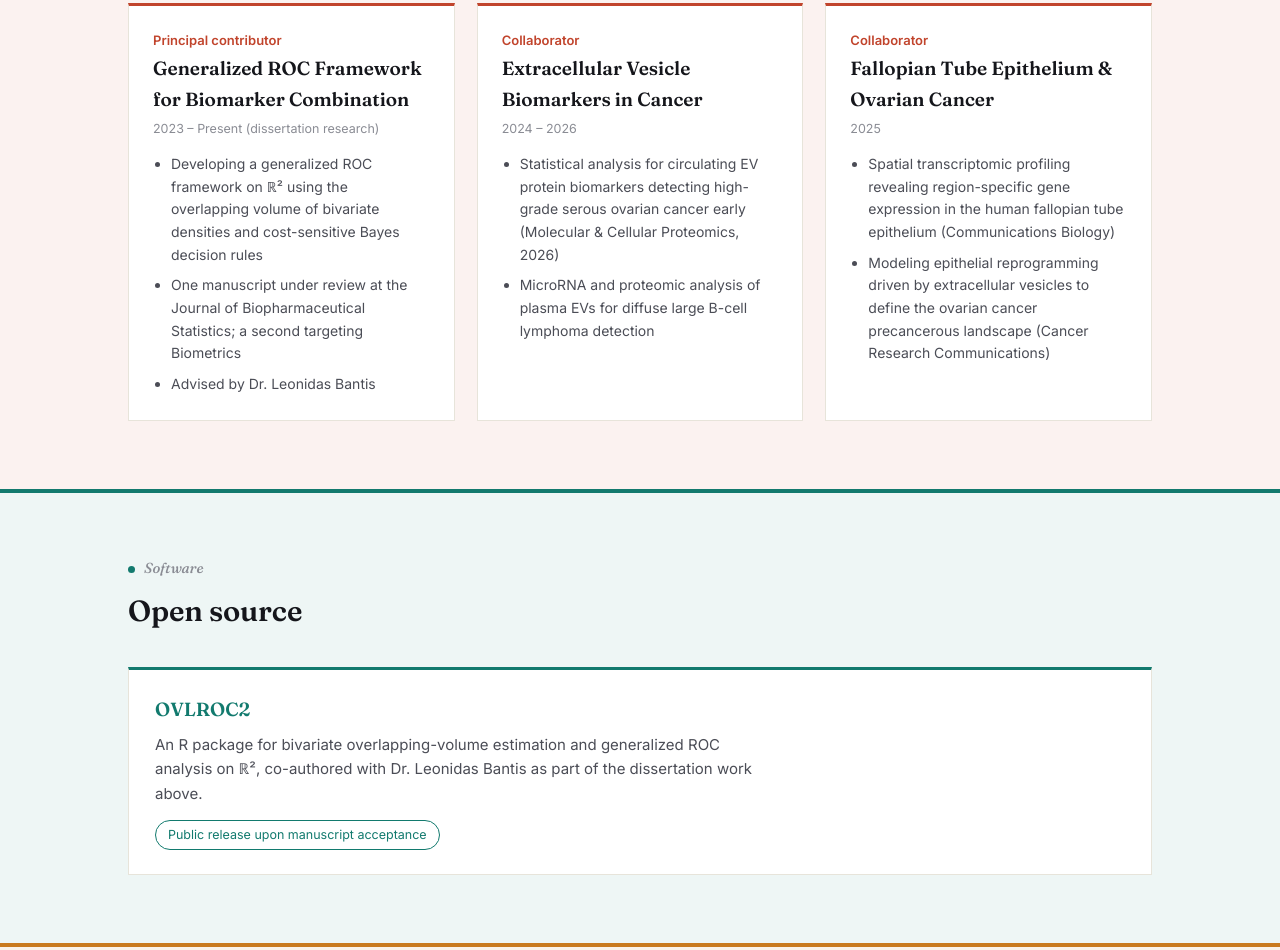
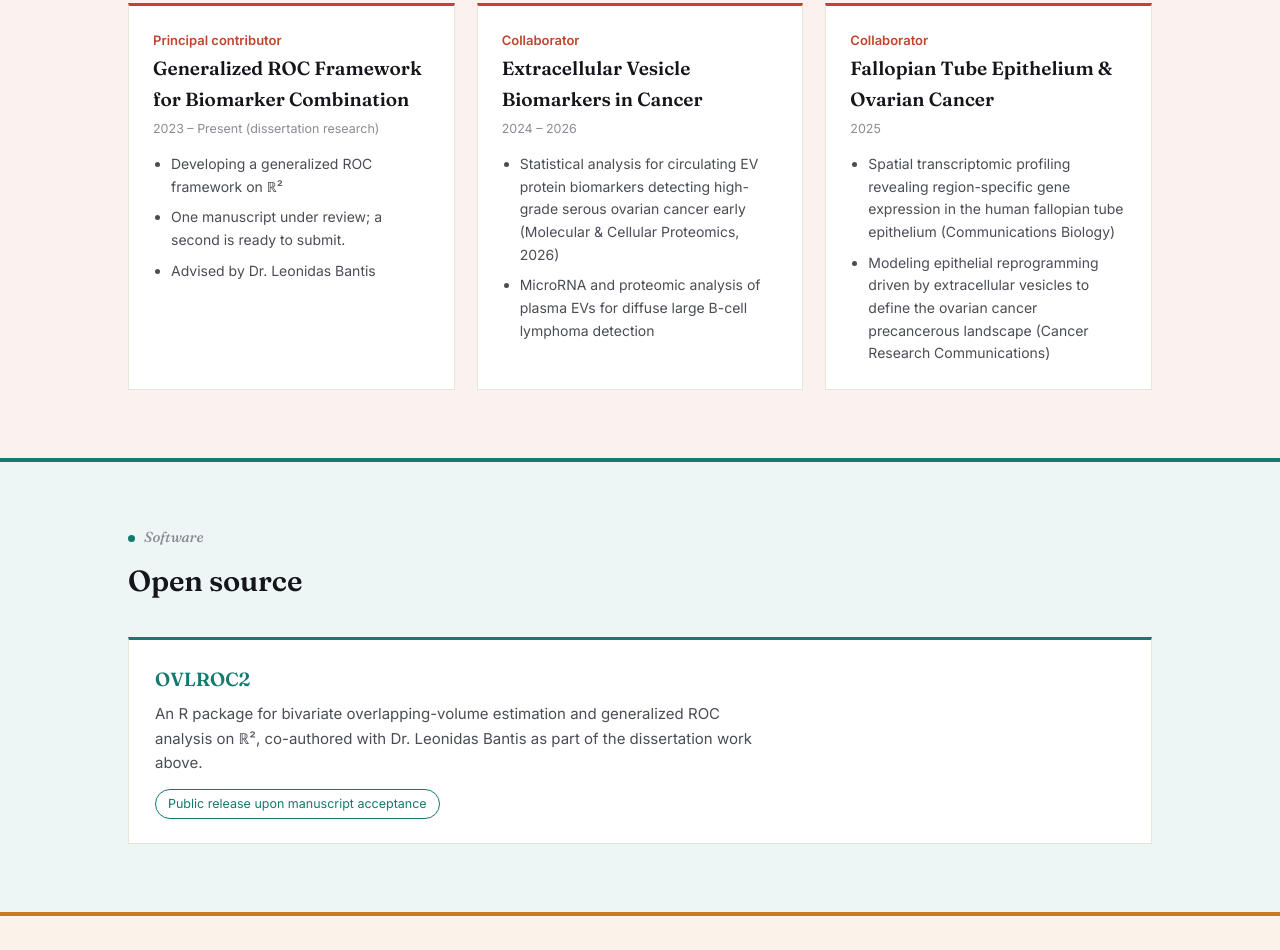
Before and after one commit to Foyez-github/Foyez-github, a plain HTML site: page index.html in a window 1280 px wide. Shown: the part 5963-6913 px from the top of the page. Drawn offline with Linux system fonts and the light colour scheme.

Commit message:
Update index.html

```diff
--- a/index.html
+++ b/index.html
@@ -547,8 +547,8 @@
           <h3>Generalized ROC Framework for Biomarker Combination</h3>
           <div class="dates">2023 – Present (dissertation research)</div>
           <ul>
-            <li>Developing a generalized ROC framework on ℝ² using the overlapping volume of bivariate densities and cost-sensitive Bayes decision rules</li>
-            <li>One manuscript under review at the Journal of Biopharmaceutical Statistics; a second targeting Biometrics</li>
+            <li>Developing a generalized ROC framework on ℝ²</li>
+            <li>One manuscript under review; a second is ready to submit.</li>
             <li>Advised by Dr. Leonidas Bantis</li>
           </ul>
         </div>
```
